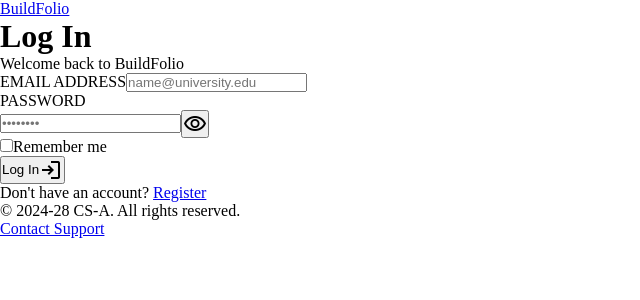
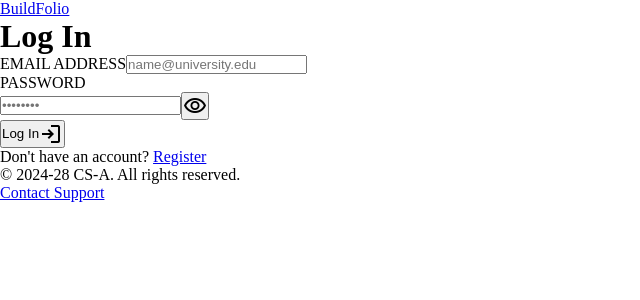
Before and after one commit to Akarsh2006/CSA-Class-Projects, a Next.js app: page /login in a window 1280 px wide. Shown: the top 300 px of the page, without its empty margins (0-640 px from the left). Built offline with nearby package versions, Linux system fonts and the light colour scheme.

Commit message:
style: simplify login page and match register link styling

```diff
--- a/src/app/login/page.jsx
+++ b/src/app/login/page.jsx
@@ -8,7 +8,6 @@ export default function Login() {
   const [email, setEmail] = useState('');
   const [password, setPassword] = useState('');
   const [showPw, setShowPw] = useState(false);
-  const [remember, setRemember] = useState(false);
   const [error, setError] = useState('');
   const [loading, setLoading] = useState(false);
   const router = useRouter();
@@ -50,7 +49,6 @@ export default function Login() {
           {/* Header */}
           <div className="text-center mb-stack-lg">
             <h1 className="font-headline-lg text-headline-lg text-primary mb-2">Log In</h1>
-            <p className="font-body-md text-on-surface-variant">Welcome back to BuildFolio</p>
           </div>
 
           {error && (
@@ -99,18 +97,6 @@ export default function Login() {
               </div>
             </div>
 
-            {/* Remember me */}
-            <div className="flex items-center space-x-2 py-1">
-              <input
-                className="w-4 h-4 rounded-md border-outline-variant text-primary focus:ring-primary/20 cursor-pointer"
-                id="remember" type="checkbox"
-                checked={remember} onChange={e => setRemember(e.target.checked)}
-              />
-              <label className="font-body-md text-on-surface-variant cursor-pointer select-none" htmlFor="remember">
-                Remember me
-              </label>
-            </div>
-
             {/* Submit */}
             <button
               className="w-full bg-primary text-on-primary font-headline-md text-headline-md py-4 rounded-xl hover:opacity-90 active:scale-[0.98] transition-all flex items-center justify-center space-x-2 shadow-lg shadow-primary/5"
--- a/src/app/register/page.jsx
+++ b/src/app/register/page.jsx
@@ -154,10 +154,10 @@ export default function Register() {
             </form>
 
             {/* Toggle Link */}
-            <div className="mt-8 pt-6 border-t border-outline-variant/30 text-center">
-              <p className="font-body-md text-body-md text-on-surface-variant">
+            <div className="mt-stack-lg text-center border-t border-surface-container-high pt-stack-md">
+              <p className="font-body-md text-on-surface-variant">
                 Already have an account?{' '}
-                <Link href="/login" className="text-secondary font-headline-md text-headline-md hover:underline transition-all">
+                <Link href="/login" className="text-primary font-semibold hover:underline decoration-2 underline-offset-4 transition-all">
                   Log In
                 </Link>
               </p>
```
